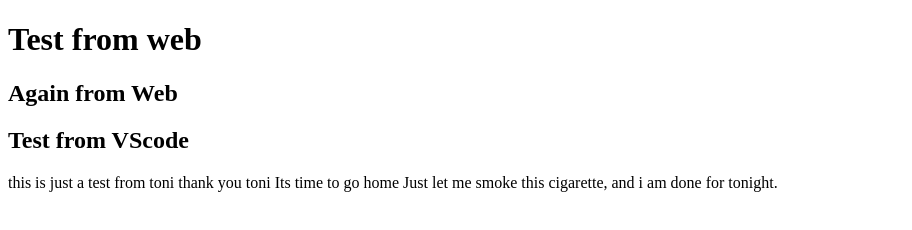
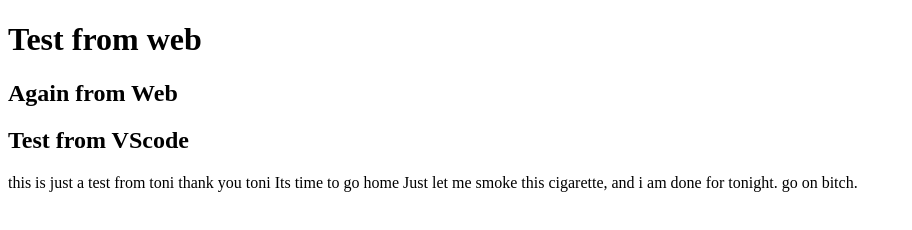
Before and after one commit to DritonEmerllahu/test_fund, a plain HTML site: page index.html in a window 1280 px wide. Shown: the whole page, without its empty margins (0-912 px from the left). Drawn offline with Linux system fonts and the light colour scheme.

Commit message:
Update index.html

```diff
--- a/index.html
+++ b/index.html
@@ -16,6 +16,7 @@
         Its time to go home
 
         Just let me smoke this cigarette, and i am done for tonight.
+        go on bitch.
 
 </body>
 </html>
```
